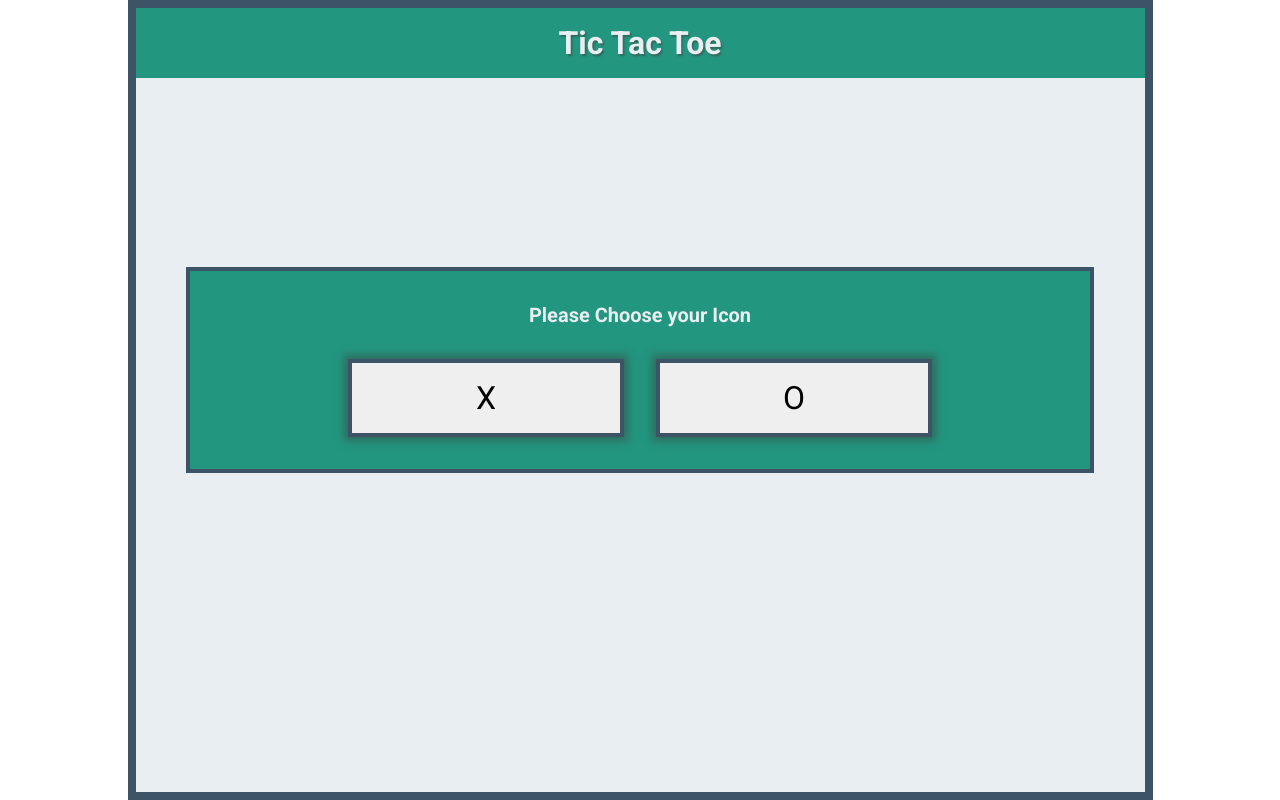
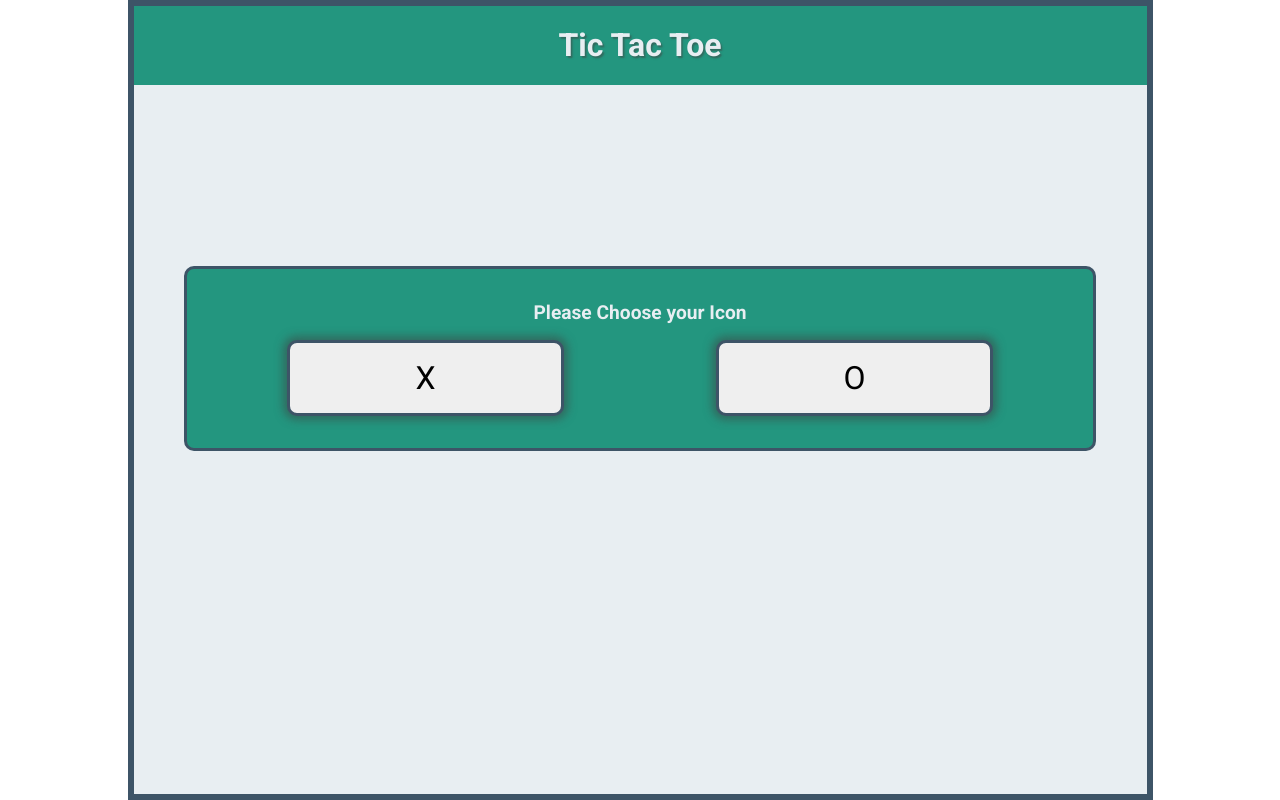
Before and after one commit to PedroGomes02/TicTacToe-FMQ, a React (Create React App) app: page / in a window 1280 px wide. Built offline with nearby package versions, Linux system fonts and the light colour scheme.

Commit message:
Style improve

```diff
--- a/src/App.css
+++ b/src/App.css
@@ -4,10 +4,10 @@
   height: 100vh;
   display: flex;
   flex-direction: column;
+  align-items: center;
   justify-content: space-between;
-  align-items: center;
   background-color: #e8eef2;
-  border: 0.5rem solid #3d5467;
+  border: 0.4rem solid #3d5467;
 }
 
 @media (min-width: 1025px) {
--- a/src/App.tsx
+++ b/src/App.tsx
@@ -5,13 +5,13 @@ import ChooseIcon from "./components/ChooseIcon";
 import GameBoard from "./components/GameBoard";
 import GameStatus from "./components/GameStatus";
 import ScoreBoard from "./components/ScoreBoard";
+import { GameContainer, GameControlsContainer } from "./styles";
 import {
   checkIsLastTurn,
   checkTie,
   checkWinner,
   createArrayOfEmptyIndexs,
 } from "./utils";
-import styled from "styled-components";
 
 const App = () => {
   const [playerIcon, setPlayerIcon] = useState<null | string>(null);
@@ -62,36 +62,7 @@ const App = () => {
     scoreBoardState,
   ]);
 
-  const GameContainer = styled.div`
-    width: 100%;
-    height: 90%;
-    display: flex;
-    flex-direction: column;
-    align-items: center;
-    justify-content: space-evenly;
 
-    @media (max-height: 480px), (min-width: 769px) {
-      flex-direction: row;
-      flex-wrap: wrap;
-      align-items: center;
-    }
-  `;
-
-  const GameControlsContainer = styled.div`
-    width: 100%;
-    display: flex;
-    flex-direction: column;
-    justify-content: space-evenly;
-    align-items: center;
-    padding: 1rem;
-    @media (min-width: 769px) {
-      width: 40%;
-      height:80%;
-    }
-    @media (max-height: 480px) {
-      width: 50%;
-    }
-  `;
 
   return (
     <div className="App">
--- a/src/components/CellBoard/styles.ts
+++ b/src/components/CellBoard/styles.ts
@@ -2,10 +2,11 @@ import styled from "styled-components";
 
 const StyledCellBoard = styled.button`
   width: calc(100% / 3);
-  aspect-ratio: 1 / 1;
+  height:calc(100% / 3);
   background-color: #e8eef2;
   border: none;
   font-size: 2rem;
+  font-weight: bold;
 
   :hover {
     background: radial-gradient(circle, white 0%, #e8eef2 66%);
--- a/src/components/ChooseIcon/styles.ts
+++ b/src/components/ChooseIcon/styles.ts
@@ -4,19 +4,20 @@ const ChooseIconContainer = styled.div`
   position: absolute;
   top: 33%;
   width: 90%;
-  justify-self: center;
   display: flex;
-  justify-content: center;
+  justify-content: space-around;
   flex-wrap: wrap;
-  gap: 2rem;
+  gap: 1rem;
   background-color: #23967f;
   padding: 2rem;
-  border: 0.25rem solid #3d5467;
+  border: 0.2rem solid #3d5467;
+  border-radius: 10px;
 `;
 
 const StyledH2 = styled.h2`
   width: 100%;
-  font-size: 1.25rem;
+  font-size: 1.2rem;
+  font-weight: bold;
   text-align: center;
   color: #e8eef2;
 `;
@@ -25,8 +26,9 @@ const StyledButton = styled.button`
   width: 33%;
   padding: 1rem;
   font-size: 2rem;
-  border: 0.25rem solid #3d5467;
+  border: 0.2rem solid #3d5467;
   box-shadow: 0rem 0rem 0.5rem 0.25rem #3f3f3f80;
+  border-radius: 10px;
 
   :hover {
     background-color: white;
--- a/src/components/GameBoard/styles.ts
+++ b/src/components/GameBoard/styles.ts
@@ -1,22 +1,21 @@
 import styled from "styled-components";
 
 const GameBoardContainer = styled.div`
-  width: 60%;
-  aspect-ratio: 1 / 1;
+  width: 90%;
+  height: 60%;
   display: flex;
   justify-content: center;
   align-items: center;
   flex-wrap: wrap;
   padding: 1rem;
 
-  @media (max-height: 480px) {
-    width: 35%;
+  @media (max-height: 480px), (min-width: 769px) {
+    width: 60%;
+    height: 90%;
     flex-wrap: wrap;
     justify-content: center;
     text-align: center;
   }
 `;
 
-
-
 export { GameBoardContainer };
--- a/src/components/GameStatus/styles.ts
+++ b/src/components/GameStatus/styles.ts
@@ -5,31 +5,32 @@ const GameStatusContainer = styled.div`
   display: flex;
   justify-content: space-between;
   align-items: center;
-  padding: 0.5rem;
+  padding: 0.4rem;
   color: #3d5467;
-  font-size: 1rem;
+  font-size: 1.2rem;
   font-weight: bold;
-  border: 0.25rem solid #3d5467;
+  border: 0.2rem solid #3d5467;
+  border-radius: 10px;
 
   @media (min-width: 769px) {
     flex-wrap: wrap;
-    justify-content: center;
-    text-align: center;
   }
 
   @media (max-height: 480px) {
-    padding: 0.25rem;
+    padding: 0.2rem;
   }
 `;
 
 const StyledButton = styled.button`
   width: 40%;
-  font-size: 1rem;
+  font-size: 1.2rem;
   font-weight: bold;
   color: white;
-  border: 0.25rem solid #3d5467;
-  margin: 0.5rem 1rem;
-  padding: 0.25rem;
+  border: 0.2rem solid #3d5467;
+  margin: 0.2rem 0.4rem;
+  padding: 0.2rem;
+  border-radius: 10px;
+
   background-color: #ce7b91;
   box-shadow: 0rem 0rem 0.5rem 0.1rem #3f3f3f80;
 
@@ -42,7 +43,6 @@ const StyledButton = styled.button`
     transform: scale(0.95, 0.95);
     transition: transform 0.1s ease;
   }
-
 `;
 
 export { GameStatusContainer, StyledButton};
--- a/src/components/Header/styles.ts
+++ b/src/components/Header/styles.ts
@@ -1,9 +1,12 @@
 import styled from "styled-components";
 
 const StyledHeader = styled.h1`
-  padding: 1rem;
   width: 100%;
-  text-align: center;
+  height: 10%;
+  display:flex;
+  justify-content:center;
+  align-items:center;
+  padding: 0.4rem;
   background-color: #23967f;
   color: #e8eef2;
   text-shadow: 0.1rem 0.1rem 0.1rem #3f3f3f80;
--- a/src/components/ScoreBoard/styles.ts
+++ b/src/components/ScoreBoard/styles.ts
@@ -5,75 +5,65 @@ const ScoreBoardContainer = styled.div`
   display: Flex;
   flex-direction: column;
   align-items: center;
-  border: 0.25rem solid #3d5467;
-  margin: 1rem;
+  border: 0.2rem solid #3d5467;
   background-color: #23967f;
-
-  @media (max-height: 480px) {
-    width: 90%;
-    justify-content: center;
-    text-align: center;
-  }
+  justify-content: center;
+  border-radius: 10px;
 `;
 
 const ScoreBoardHeader = styled.h2`
-  padding-top: 0.5rem;
+  padding-top: 0.2rem;
   color: #e8eef2;
   text-shadow: 0.1rem 0.1rem 0.1rem #3f3f3f80;
-  @media (max-height: 480px) {
-    padding-top: 0.25rem;
-  }
 `;
 
 const ScoresContainer = styled.div`
+  width: 95%;
   display: flex;
-  width: 100%;
-  justify-content: center;
+  justify-content: space-around;
+  gap: 0.4rem;
+  padding: 0.4rem;
   font-weight: bold;
-  gap: 0.5rem;
-  padding: 0.5rem;
   @media (min-width: 769px) {
     flex-wrap: wrap;
-  }
-  @media (max-height: 480px) {
-    padding: 0.25rem;
   }
 `;
 
 const StyledScoreContainer = styled.div`
-  width: 50%;
-  background-color: #3f3f3f;
-  color: #e8eef2;
-  font-size: 1rem;
+  width: 45%;
   display: flex;
   justify-content: space-between;
   align-items: center;
-  padding: 0.5rem;
-  border: 0.25rem solid white;
+  background-color: #3f3f3f;
+  color: #e8eef2;
+  font-size: 1.2rem;
+  padding: 0.2rem;
+  border: 0.2rem solid white;
   box-shadow: 0rem 0rem 0.5rem 0.1rem #3f3f3f80;
+  border-radius: 10px;
 
   @media (min-width: 769px) {
     width: 90%;
   }
-  @media (max-height: 480px) {
-    padding: 0.25rem;
-  }
 
   .scoreNumber {
+    width: 40%;
     font-size: 2rem;
-    border: 1px solid #e8eef2;
-    width: 3rem;
+    font-weight: bold;
+    border: 2.5px solid #e8eef2;
     text-align: center;
+    background-color: black;
   }
 `;
 
 const StyledButton = styled.button`
   width: 90%;
-  font-size: 1rem;
-  border: 0.25rem solid #3d5467;
-  margin-bottom: 0.5rem;
-  padding: 0.5rem;
+  font-size: 1.2rem;
+  border: 0.2rem solid #3d5467;
+  margin-bottom: 0.4rem;
+  padding: 0.4rem;
   background-color: #ce7b91;
+  border-radius: 10px;
 
   font-weight: bold;
   color: white;
@@ -88,9 +78,6 @@ const StyledButton = styled.button`
     transform: scale(0.95, 0.95);
     transition: transform 0.1s ease;
   }
-  @media (max-height: 480px) {
-    padding: 0.25rem;
-  }
 `;
 
 export {
--- /dev/null
+++ b/src/styles.ts
@@ -0,0 +1,33 @@
+import styled from "styled-components";
+
+const GameContainer = styled.div`
+  width: 100%;
+  height: 90%;
+  display: flex;
+  flex-direction: column;
+  align-items: center;
+  justify-content: space-evenly;
+
+  @media (max-height: 480px), (min-width: 769px) {
+    flex-direction: row;
+    flex-wrap: wrap;
+    align-items: center;
+  }
+`;
+
+const GameControlsContainer = styled.div`
+  width: 100%;
+  height: 40%;
+  display: flex;
+  flex-direction: column;
+  justify-content: space-evenly;
+  align-items: center;
+
+  @media (max-height: 480px), (min-width: 769px) {
+    width: 40%;
+    height: 100%;
+  }
+
+`;
+
+export { GameContainer, GameControlsContainer };
```
